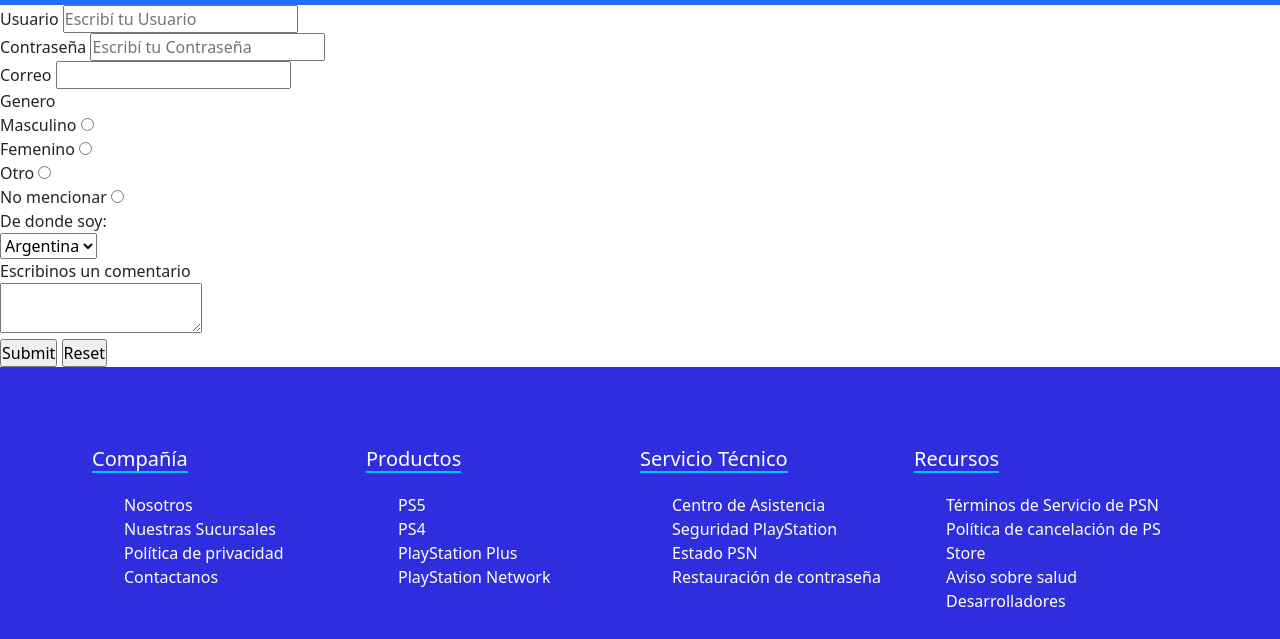
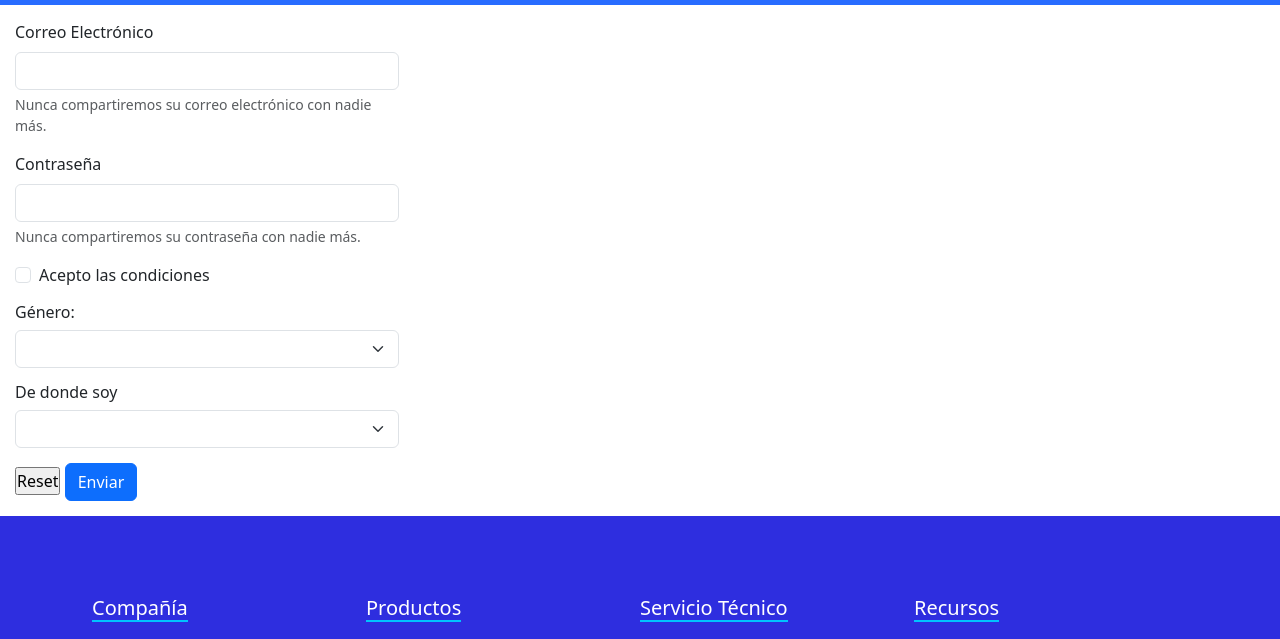
Before and after one commit to ltarquini21/curso-coder, a plain HTML site: page pages/contactanos.html in a window 1280 px wide. Shown: the part 67-706 px from the top of the page. Drawn offline with nearby package versions, Linux system fonts and the light colour scheme.

Commit message:
tercer commit

```diff
--- a/css/style.css
+++ b/css/style.css
@@ -267,6 +267,28 @@ a{
 .psn{
     grid-row: span 2;
 }
+
+/*!---CONTACTANOS-----*/
+.formu{
+    margin:15px;
+    width: 30%;
+}
+.pais{
+    margin-top: 10px;
+}
+.form-select{
+    margin-bottom: 15px;
+}
+@media screen and (max-width:940px){
+    .formu{
+        display: flex;
+        flex-direction: column;
+        align-items: center;
+        text-align: center;
+        width: 92%;
+
+    }
+}
 /*!----JUEGOS------*/
 .jpd {
     color: white;
@@ -454,6 +476,15 @@ a{
     }
 
 }
+@media screen and (max-width:960px) {
+    .formu{
+        display: flex;
+        flex-direction: column;
+        justify-content: center;
+
+    }
+
+}
 /*!------FOOTER-------------*/
 .container{
     max-width: 1200px;
--- a/pages/contactanos.html
+++ b/pages/contactanos.html
@@ -1,5 +1,6 @@
 <!DOCTYPE html>
 <html lang="en">
+
 <head>
     <meta charset="UTF-8">
     <meta name="viewport" content="width=device-width, initial-scale=1.0">
@@ -8,6 +9,7 @@
     <link rel="stylesheet" href="../css/style.css">
     <title>Contactanos</title>
 </head>
+
 <body>
     <header>
         <nav class="navbar navbar-expand-lg bg-nav">
@@ -51,80 +53,57 @@
     </header>
     </div>
         <main>
+            <section class="formu">
             <section>
+                <form>
+                    <div class="mb-3">
+                        <label for="exampleInputEmail1" class="form-label">Correo Electrónico</label>
+                        <input type="email" class="form-control" id="exampleInputEmail1" aria-describedby="emailHelp">
+                        <div id="emailHelp" class="form-text">Nunca compartiremos su correo electrónico con nadie más.</div>
+                    </div>
+                    <div class="mb-3">
+                        <label for="exampleInputPassword1" class="form-label">Contraseña</label>
+                        <input type="password" class="form-control" id="exampleInputPassword1">
+                        <div id="passwordHelp" class="form-text">Nunca compartiremos su contraseña con nadie más.</div>
+                    </div>
+                    <div class="mb-3 form-check">
+                        <input type="checkbox" class="form-check-input" id="exampleCheck1">
+                        <label class="form-check-label" for="exampleCheck1">Acepto las condiciones
+                        </label>
+                    </div>
+                    <div class="genero">
+                        <h6>Género:</h6>
+                    </div>
+                    <select class="form-select" aria-label="Default select example">
+                        <option selected></option>
+                        <option value="1">Masculino</option>
+                        <option value="2">Femenino</option>
+                        <option value="3">Otro</option>
+                        <option value="4">No mencionar</option>
+                    </select>
+                    <div class="pais">
+                        <h6>De donde soy</h6>
+                    </div>
+                    <select class="form-select" aria-label="Default select example">
+                        <option selected></option>
+                        <option value="1">Argentina</option>
+                        <option value="2">Brasil</option>
+                        <option value="3">Chile</option>
+                        <option value="4">Uruguay</option>
+                        <button type="submit" class="btn btn-primary">Submit</button>
+                        </form>
+            </section>
 
+                    <div>
+                        <input class="reset" type="reset">
+                    </div>
+                    <button type="button" class="btn btn-primary">Enviar</button>
+                    </form>
+                </select>
             </section>
-        <form action="" method="" enctype="">
-        <div>
-            <label for="">Usuario</label>
-            <input type="text" placeholder="Escribí tu Usuario">
-        </div>
-        <div>
-            <label for="">Contraseña</label>
-            <input type="password" placeholder="Escribí tu Contraseña">
-        </div>
-        <div>
-            <label for="">Correo</label>
-            <input type="email">
-        </div>
-        <div>
-            <label for="">Genero</label>
-        </div>
-        <div>
-            <div><label for="">Masculino</label>
-            <input type="radio">
-            </div>
-            <div><label for="">Femenino</label>
-            <input type="radio">
-            </div>
-            <div><label for="">Otro</label>
-            <input type="radio">
-            </div>
-            <label for="">No mencionar</label>
-            <input type="radio">
-        </div>
-        <div>
-        <label for="">De donde soy:</label>
-        </div>
+        </main>
 
-            <select name="" id="">
-                <option value="">
-                    Argentina
-                </option>
-                <option value="">
-                    Colombia
-                </option>
-                <option value="">
-                    Perú
-                </option>
-                <option value="">
-                    Chile
-                </option>
-                <option value="">
-                    Uruguay
-                </option>
-                <option value="">
-                    Paraguay
-                </option>
-                <option value="">
-                    Brasil
-                </option>
-            </select>
-        </div>
-        <div>
-        <label for="">Escribinos un comentario</label>
-        </div>
-        <div>
-
-            <textarea name="" id=""></textarea>
-            <div>
-            <input type="submit">
-            <input type="reset">
-            </div>
-    </form>
-
-</main>
-<footer class= "footer" id="pie">
+    <footer class="footer" id="pie">
         <div class="container">
             <div class="footer-row">
                 <div class="footer-links">
@@ -166,9 +145,12 @@
                 <div class="footer-links">
                     <h4>Mis Redes Sociales</h4>
                     <ul>
-                <li><a href="https://www.facebook.com/laauskb" target="_blank"><img src="../img/facebook.png" alt="facebook"></a></li>
-                <li><a href="https://www.linkedin.com/in/lautarquini/" target="_blank"><img src="../img/linkedin.png"></a></li>
-                <li><a href="https://twitter.com/laauskb" target="_blank"><img src="../img/twitter.png" alt="twitter"></a></li>
+                        <li><a href="https://www.facebook.com/laauskb" target="_blank"><img src="../img/facebook.png"
+                                    alt="facebook"></a></li>
+                        <li><a href="https://www.linkedin.com/in/lautarquini/" target="_blank"><img
+                                    src="../img/linkedin.png"></a></li>
+                        <li><a href="https://twitter.com/laauskb" target="_blank"><img src="../img/twitter.png"
+                                    alt="twitter"></a></li>
                     </ul>
                 </div>
                 </section>
@@ -182,4 +164,5 @@
         integrity="sha384-YvpcrYf0tY3lHB60NNkmXc5s9fDVZLESaAA55NDzOxhy9GkcIdslK1eN7N6jIeHz" crossorigin="anonymous">
         </script>
 </body>
+
 </html>
```
Lines whose indentation alone changed are shown as unchanged.
